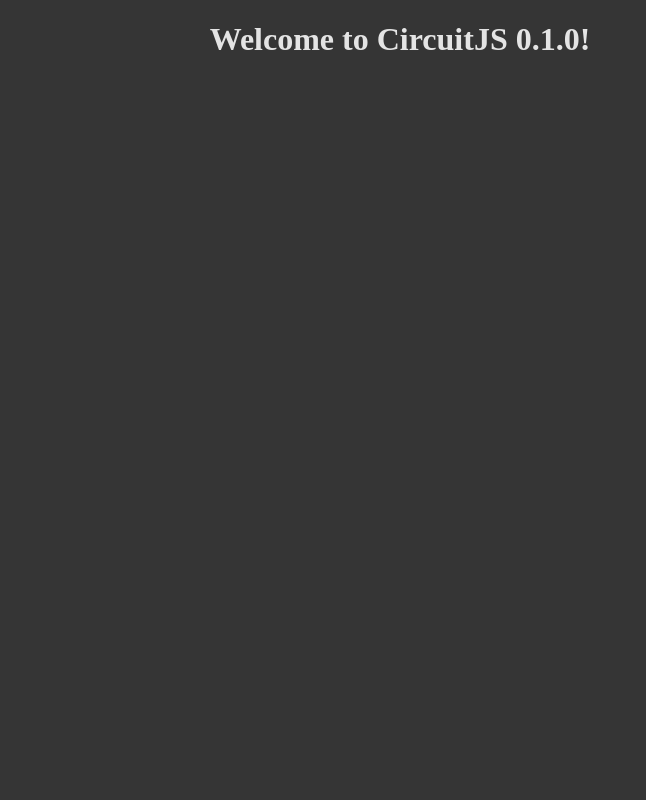
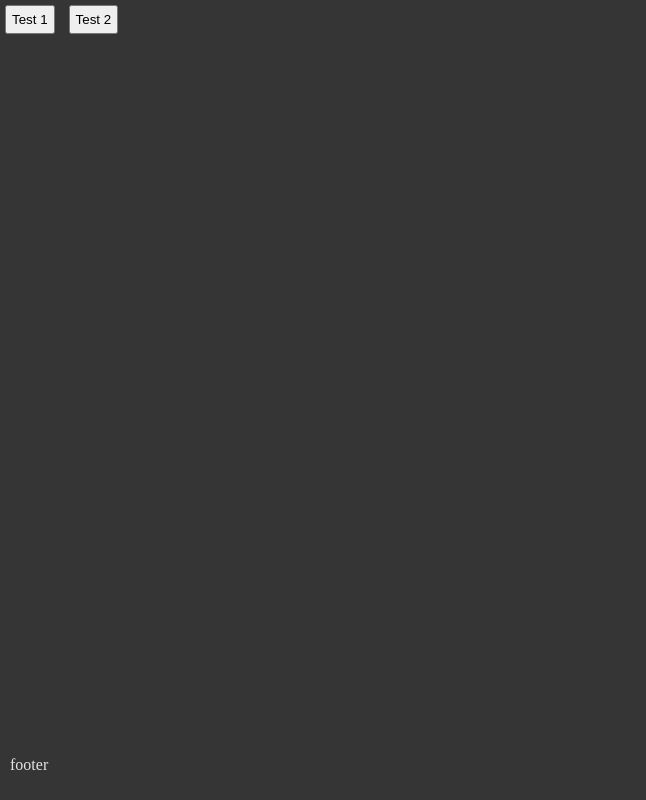
Before and after one commit to bucccket/CircuitElectronJS, an Electron app: page html/index.html in a window 800 px wide. Shown: the whole page, without its empty margins (0-646 px from the left). Drawn offline with Linux system fonts and the light colour scheme.

Commit message:
HTML and CSS updated + button class added + resistor SVG added

```diff
--- a/html/index.css
+++ b/html/index.css
@@ -4,24 +4,66 @@
     --text1: rgb(228, 228, 228);
 
     --gridFill: rgb(207, 207, 207);
-    --gridOutline:rgb(117, 117, 117);
+    --gridOutline: rgb(117, 117, 117);
+}
+
+.unselectable {
+    -webkit-touch-callout: none;
+    -webkit-user-select: none;
+    -khtml-user-select: none;
+    -moz-user-select: none;
+    -ms-user-select: none;
+    user-select: none;
+}
+
+.button {
+    padding: 5px;
+    margin: 5px;
+}
+
+.container {
+    display: flex;
+    flex-flow: column;
+    height: 100%;
+    color: var(--text1);
+}
+
+.container .row {
+    margin:10px;
+    /*insert row specific settings if needed*/
+}
+
+.container .row.header {
+    flex: 0 1 auto;
+}
+
+.container .row.content {
+    flex: 1 1 auto;
+}
+
+.container .row.footer {
+    flex: 0 1 40px;
+}
+
+html,
+body {
+    height: 100%;
+    margin: 0;
+    background-color: var(--mainBackground);
 }
 
 h1 {
     color: var(--text1);
-}
-
-body {
-    background-color: var(--mainBackground);
+    text-align: center;
 }
 
 #grid-renderer>svg {
-    position: sticky;
+    position: relative;
 }
 
 #grid-renderer>svg>defs>pattern#smallGrid>path {
     position: relative;
-    fill:var(--gridFill);
+    fill: var(--gridFill);
     outline: var(--gridOutline);
 }
 
--- a/html/index.html
+++ b/html/index.html
@@ -4,19 +4,22 @@
 <head>
   <meta charset="UTF-8">
   <!-- https://developer.mozilla.org/en-US/docs/Web/HTTP/CSP -->
+  <meta http-equiv="Content-Security-Policy" content="default-src 'self'; script-src 'self'">
+  <meta http-equiv="X-Content-Security-Policy" content="default-src 'self'; script-src 'self'">
   <meta http-equiv="X-UA-Compatible" content="IE=edge">
-  <meta name="viewport" content="width=device-width, height=device-height,initial-scale=1.0">
   <link rel="stylesheet" type="text/css" href="./index.css">
   <title>CircuitJS</title>
 </head>
 
-<body>
-
-  <div id="title">
-    <h1 style="text-align: center">Welcome to CircuitJS 0.1.0!</h1>
+<body class="unselectable container">
+  <div id="row header">
+    <input class="button" type="button" id="btnTest" value="Test 1" />
+    <input class="button" type="button" id="btnTest2" value="Test 2" />
   </div>
-  <div id="grid-renderer">
-
+  <div class="row content" id="grid-renderer">
+  </div>
+  <div class="row footer">
+    <p>footer</p>
   </div>
 </body>
 
```
Also changed, not shown: src/index.ts (+19 -5 lines), src/interface/button.ts (added, +19 -0 lines), src/preload.ts (+21 -6 lines), svg/circuit/resistor.svg (added), svg/resistor.svg.
